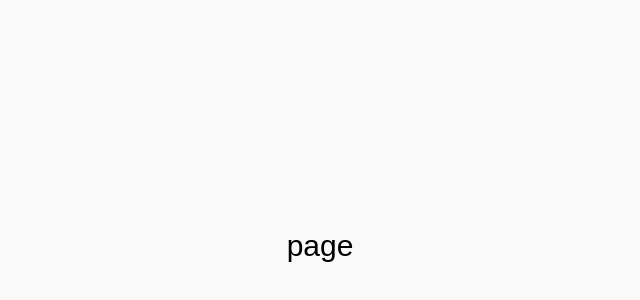
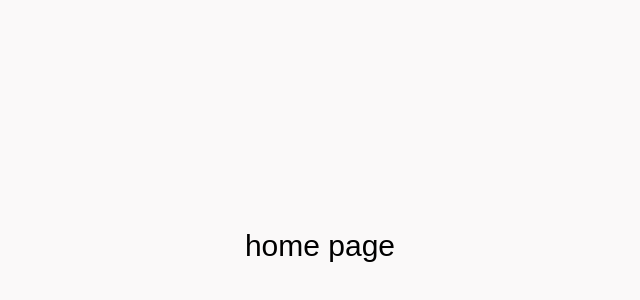
Before and after one commit to MisaqArtist7/Jiran-mvp, a Next.js app: page / in a window 1280 px wide. Shown: the part 154-454 px from the top of the page, without its empty margins (320-960 px from the left). Built offline with nearby package versions, Linux system fonts and the light colour scheme.

Commit message:
fix that

```diff
--- a/app/(public)/page.tsx
+++ b/app/(public)/page.tsx
@@ -1,5 +1,7 @@
 export default function HomePage() {
   return (
-    <div className="flex-row-center min-h-screen text-3xl">page</div>
+    <div className="flex-col-center min-h-screen text-3xl">
+      home page
+    </div>
   )
 }
```
